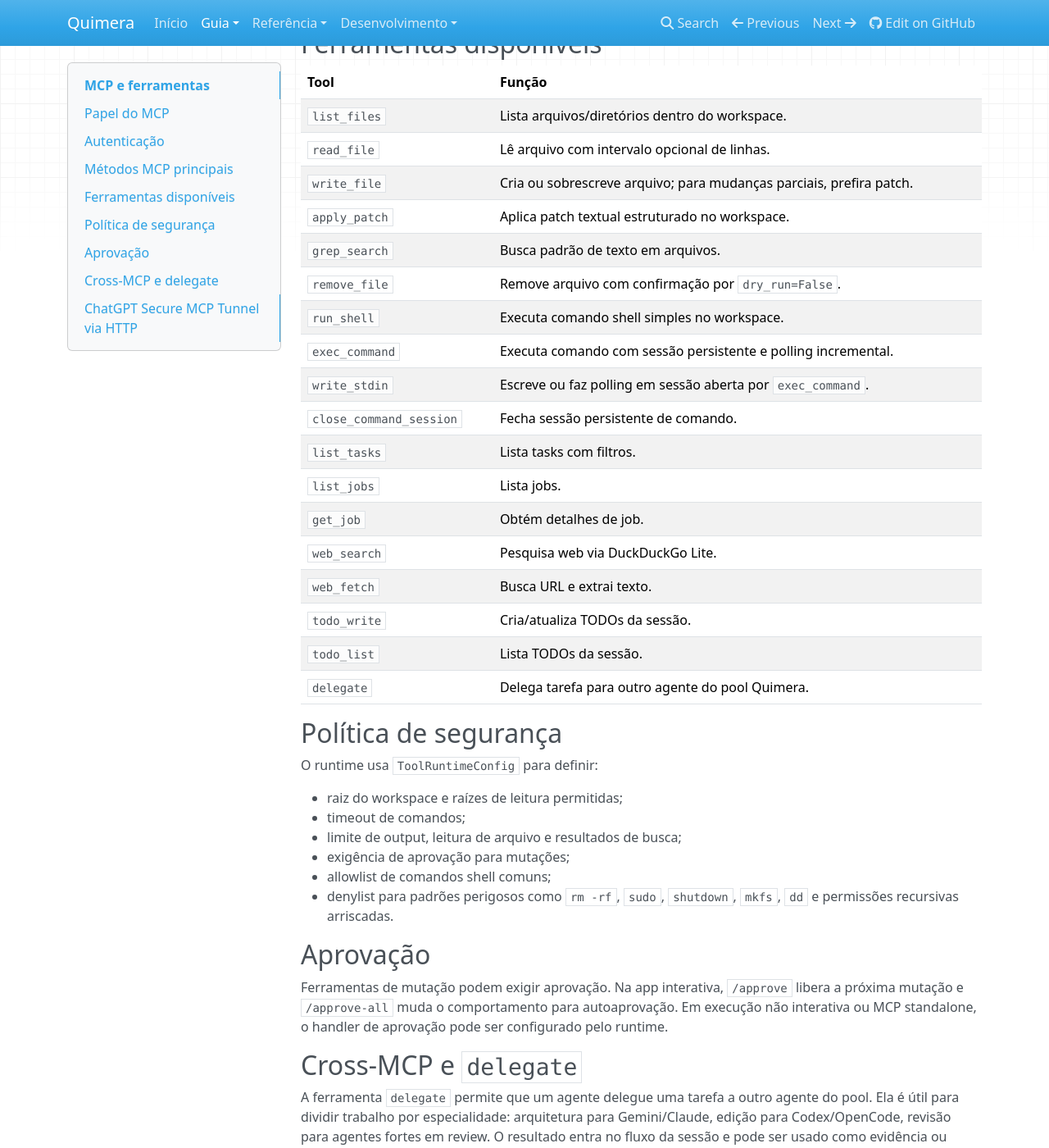
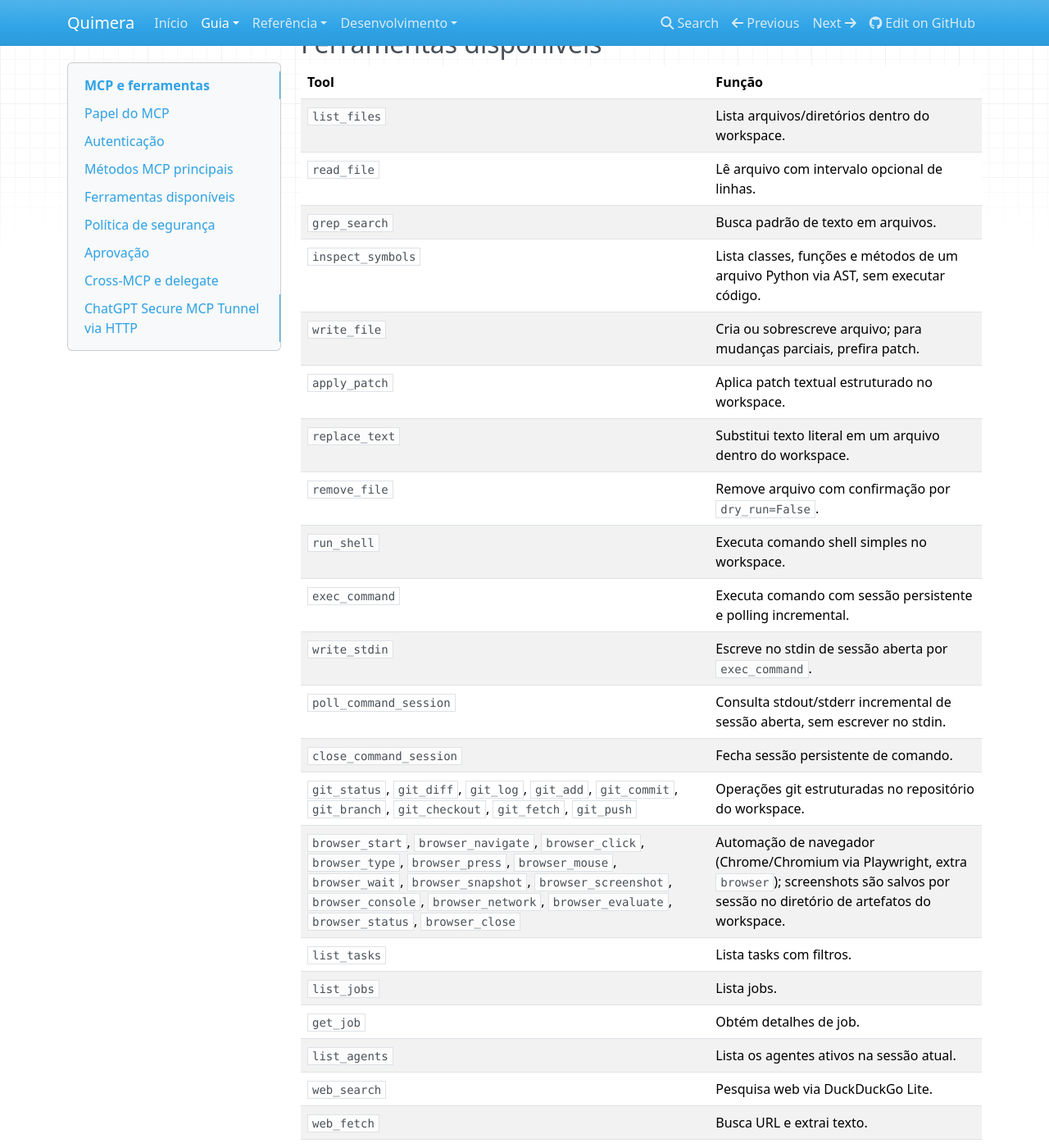
Before and after one commit to alexsilva/quimera, an MkDocs documentation site: the page built from docs/guia/mcp-e-ferramentas.md, in a window 1280 px wide and 1400 px high, scrolled down 760 px. Shown: the whole window at 82% size. Built offline with MkDocs 1.6.1, drawn with Linux system fonts in a browser that asks for light colours; nearby versions of some CDN libraries; some of the changed text lies outside the part shown.

Commit message:
docs: atualiza README, ARCHITECTURE, guias e CHANGELOG para o runtime atual
Documenta o conjunto atual de 49 tools (git, browser, memória, símbolos,
interação), os perfis de allowlist revisados e o novo fluxo de delegação
isolada com propagação de cancelamento.

Co-Authored-By: Claude Fable 5 <noreply@anthropic.com>

````diff
--- a/docs/guia/mcp-e-ferramentas.md
+++ b/docs/guia/mcp-e-ferramentas.md
@@ -32,21 +32,31 @@ Chamadas de tool podem ser executadas em thread pool, com cancelamento e progres
 |---|---|
 | `list_files` | Lista arquivos/diretórios dentro do workspace. |
 | `read_file` | Lê arquivo com intervalo opcional de linhas. |
+| `grep_search` | Busca padrão de texto em arquivos. |
+| `inspect_symbols` | Lista classes, funções e métodos de um arquivo Python via AST, sem executar código. |
 | `write_file` | Cria ou sobrescreve arquivo; para mudanças parciais, prefira patch. |
 | `apply_patch` | Aplica patch textual estruturado no workspace. |
-| `grep_search` | Busca padrão de texto em arquivos. |
+| `replace_text` | Substitui texto literal em um arquivo dentro do workspace. |
 | `remove_file` | Remove arquivo com confirmação por `dry_run=False`. |
 | `run_shell` | Executa comando shell simples no workspace. |
 | `exec_command` | Executa comando com sessão persistente e polling incremental. |
-| `write_stdin` | Escreve ou faz polling em sessão aberta por `exec_command`. |
+| `write_stdin` | Escreve no stdin de sessão aberta por `exec_command`. |
+| `poll_command_session` | Consulta stdout/stderr incremental de sessão aberta, sem escrever no stdin. |
 | `close_command_session` | Fecha sessão persistente de comando. |
+| `git_status`, `git_diff`, `git_log`, `git_add`, `git_commit`, `git_branch`, `git_checkout`, `git_fetch`, `git_push` | Operações git estruturadas no repositório do workspace. |
+| `browser_start`, `browser_navigate`, `browser_click`, `browser_type`, `browser_press`, `browser_mouse`, `browser_wait`, `browser_snapshot`, `browser_screenshot`, `browser_console`, `browser_network`, `browser_evaluate`, `browser_status`, `browser_close` | Automação de navegador (Chrome/Chromium via Playwright, extra `browser`); screenshots são salvos por sessão no diretório de artefatos do workspace. |
 | `list_tasks` | Lista tasks com filtros. |
 | `list_jobs` | Lista jobs. |
 | `get_job` | Obtém detalhes de job. |
+| `list_agents` | Lista os agentes ativos na sessão atual. |
 | `web_search` | Pesquisa web via DuckDuckGo Lite. |
 | `web_fetch` | Busca URL e extrai texto. |
 | `todo_write` | Cria/atualiza TODOs da sessão. |
 | `todo_list` | Lista TODOs da sessão. |
+| `memory_save` | Salva/atualiza entrada estruturada da memória do workspace. |
+| `memory_retrieve` | Recupera memória do workspace por namespace, key, prefixo ou tags. |
+| `update_shared_state` | Atualiza o shared state da sessão. |
+| `ask_user` | Faz uma pergunta ao usuário humano e aguarda resposta. |
 | `delegate` | Delega tarefa para outro agente do pool Quimera. |
 
 ## Política de segurança
@@ -67,6 +77,8 @@ Ferramentas de mutação podem exigir aprovação. Na app interativa, `/approve`
 ## Cross-MCP e `delegate`
 
 A ferramenta `delegate` permite que um agente delegue uma tarefa a outro agente do pool. Ela é útil para dividir trabalho por especialidade: arquitetura para Gemini/Claude, edição para Codex/OpenCode, revisão para agentes fortes em review. O resultado entra no fluxo da sessão e pode ser usado como evidência ou contexto para a resposta final.
+
+Cada delegação executa em um `AgentClient` isolado criado por chamada (dispatch de background), com cancel_event próprio: o agente delegado nunca interfere na execução ativa do agente que delegou, e delegações concorrentes não corrompem estado uma da outra. Cancelar o fluxo principal (ESC/Ctrl+C) também cancela as delegações em andamento. O client isolado herda o comportamento de pausa de idle timeout durante tools longas e o supervisor de processos da sessão, garantindo que subprocessos delegados sejam encerrados no shutdown.
 
 ## ChatGPT Secure MCP Tunnel via HTTP
 
@@ -92,11 +104,13 @@ quimera --mcp-http --mcp-port 9095 --mcp-http-allow-tools agent
 ```
 
 O conjunto `agent` publica apenas:
-- `list_files`, `read_file`, `grep_search`, `list_tasks`, `list_jobs`, `get_job`, `todo_list` (somente leitura local)
+- `list_files`, `read_file`, `grep_search`, `inspect_symbols`, `list_tasks`, `list_jobs`, `get_job`, `memory_retrieve`, `todo_list` (somente leitura local)
+- `git_status`, `git_log`, `git_diff`, `git_branch`, `git_fetch` (git somente leitura)
 - `web_search`, `web_fetch` (leitura de rede)
-- `delegate` (delegação para agentes do pool)
+- `delegate`, `list_agents` (delegação para agentes do pool)
+- `replace_text`, `memory_save` e git de mutação (`git_add`, `git_commit`, `git_checkout`, `git_push`), sujeitos a aprovação
 
-Ferramentas de escrita e shell (`run_shell`, `write_file`, `apply_patch`, `remove_file`, `exec_command`) **não são expostas** por esse conjunto.
+Ferramentas de escrita ampla e shell (`run_shell`, `write_file`, `apply_patch`, `remove_file`, `exec_command`) **não são expostas** por esse conjunto.
 
 ### Validação
 
````
Also changed, not shown: ARCHITECTURE.md (+7 -2 lines), CHANGELOG.md (+4 -0 lines), README.md (+11 -7 lines), docs/desenvolvimento/fluxos.md (+17 -1 lines).
